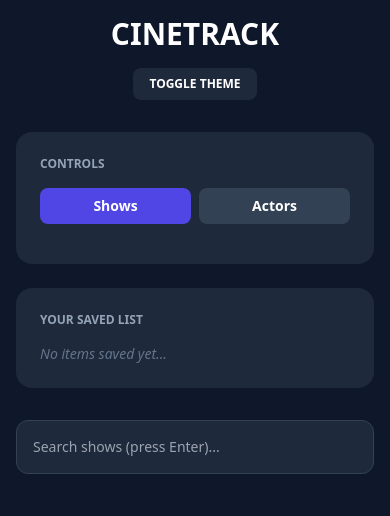
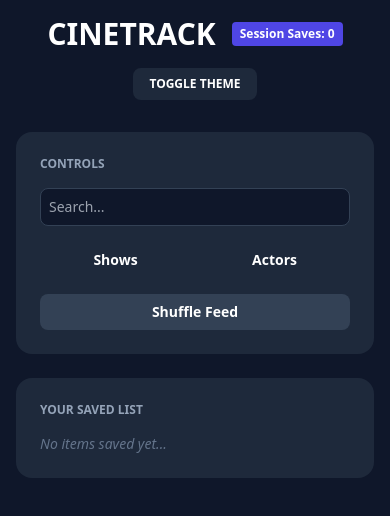
Before and after one commit to ashyrashy1/TV-Search-Assignment, a plain HTML site: page index.html in a window 390 px wide. Drawn offline with nearby package versions, Linux system fonts and the light colour scheme; no server answers.

Commit message:
feat: finalize mobile responsiveness, session tracking, and core CINETRACK features

```diff
--- a/index.html
+++ b/index.html
@@ -10,25 +10,35 @@
         .light-mode { background-color: #f8fafc !important; color: #1e293b !important; }
         .light-mode .bg-\[\#1e293b\] { background-color: #e2e8f0 !important; }
         .light-mode .text-white { color: #1e293b !important; }
+
+        /* Mobile-First Responsive Layout */
+        @media (max-width: 768px) {
+            main { grid-template-columns: 1fr !important; }
+            aside { order: -1; margin-bottom: 20px; }
+            #resultsGrid { grid-template-columns: 1fr !important; }
+        }
     </style>
 </head>
 <body class="bg-[#0f172a] text-white min-h-screen p-4 md:p-8">
 
     <header class="max-w-7xl mx-auto flex flex-col md:flex-row justify-between items-center mb-8 gap-4">
-        <h1 class="text-3xl font-black">CINETRACK</h1>
-        <div class="flex items-center gap-6">
-            <button id="theme-toggle" class="bg-slate-800 px-4 py-2 rounded-lg text-xs font-bold uppercase cursor-pointer">Toggle Theme</button>
+        <div class="flex items-center gap-4">
+            <h1 class="text-3xl font-black">CINETRACK</h1>
+            <span id="save-count" class="text-xs bg-indigo-600 px-2 py-1 rounded font-bold">Session Saves: 0</span>
         </div>
+        <button id="theme-toggle" class="bg-slate-800 px-4 py-2 rounded-lg text-xs font-bold uppercase cursor-pointer">Toggle Theme</button>
     </header>
 
     <main class="max-w-7xl mx-auto grid grid-cols-1 md:grid-cols-4 gap-8">
         <aside class="space-y-6">
             <div class="bg-[#1e293b] p-6 rounded-2xl">
                 <h2 class="text-xs font-bold uppercase mb-4 text-slate-400">Controls</h2>
+                <input type="text" id="search-input" placeholder="Search..." class="w-full bg-slate-900 p-2 rounded-lg mb-4 text-sm border border-slate-700 outline-none">
                 <div class="flex gap-2 mb-4">
-                    <button id="mode-shows" class="flex-1 bg-indigo-600 py-2 rounded-lg text-sm font-bold">Shows</button>
-                    <button id="mode-actors" class="flex-1 bg-slate-700 py-2 rounded-lg text-sm font-bold">Actors</button>
+                    <button id="mode-shows" class="flex-1 py-2 rounded-lg text-sm font-bold">Shows</button>
+                    <button id="mode-actors" class="flex-1 py-2 rounded-lg text-sm font-bold">Actors</button>
                 </div>
+                <button id="shuffle-btn" class="w-full bg-slate-700 py-2 rounded-lg text-sm font-bold hover:bg-slate-600">Shuffle Feed</button>
             </div>
             <div class="bg-[#1e293b] p-6 rounded-2xl">
                 <h2 class="text-xs font-bold uppercase mb-4 text-slate-400">Your Saved List</h2>
@@ -39,7 +49,6 @@
         </aside>
 
         <section class="md:col-span-3">
-            <input type="text" id="search-input" placeholder="Search shows (press Enter)..." class="w-full bg-[#1e293b] p-4 rounded-xl mb-6 text-sm border border-slate-700 outline-none focus:ring-2 focus:ring-indigo-600">
             <div id="resultsGrid" class="grid grid-cols-1 md:grid-cols-3 gap-6"></div>
         </section>
     </main>
@@ -49,7 +58,8 @@
             <button id="closeModal" class="absolute top-4 right-4 text-white font-bold text-lg">✕</button>
             <h2 id="modalTitle" class="text-2xl font-black mb-4"></h2>
             <p id="modalSummary" class="text-sm text-slate-300 mb-6"></p>
-            <a id="modalLink" href="#" target="_blank" class="block w-full bg-indigo-600 text-center py-3 rounded-lg font-bold">View on TVMaze</a>
+            <button id="mustWatchToggle" class="w-full bg-orange-600 text-white py-3 rounded-lg font-bold mb-2">Mark as Must Watch</button>
+            <a id="modalLink" href="#" target="_blank" class="block w-full bg-indigo-600 text-center py-3 rounded-lg font-bold">View Details</a>
         </div>
     </div>
     <script src="script.js"></script>
```
